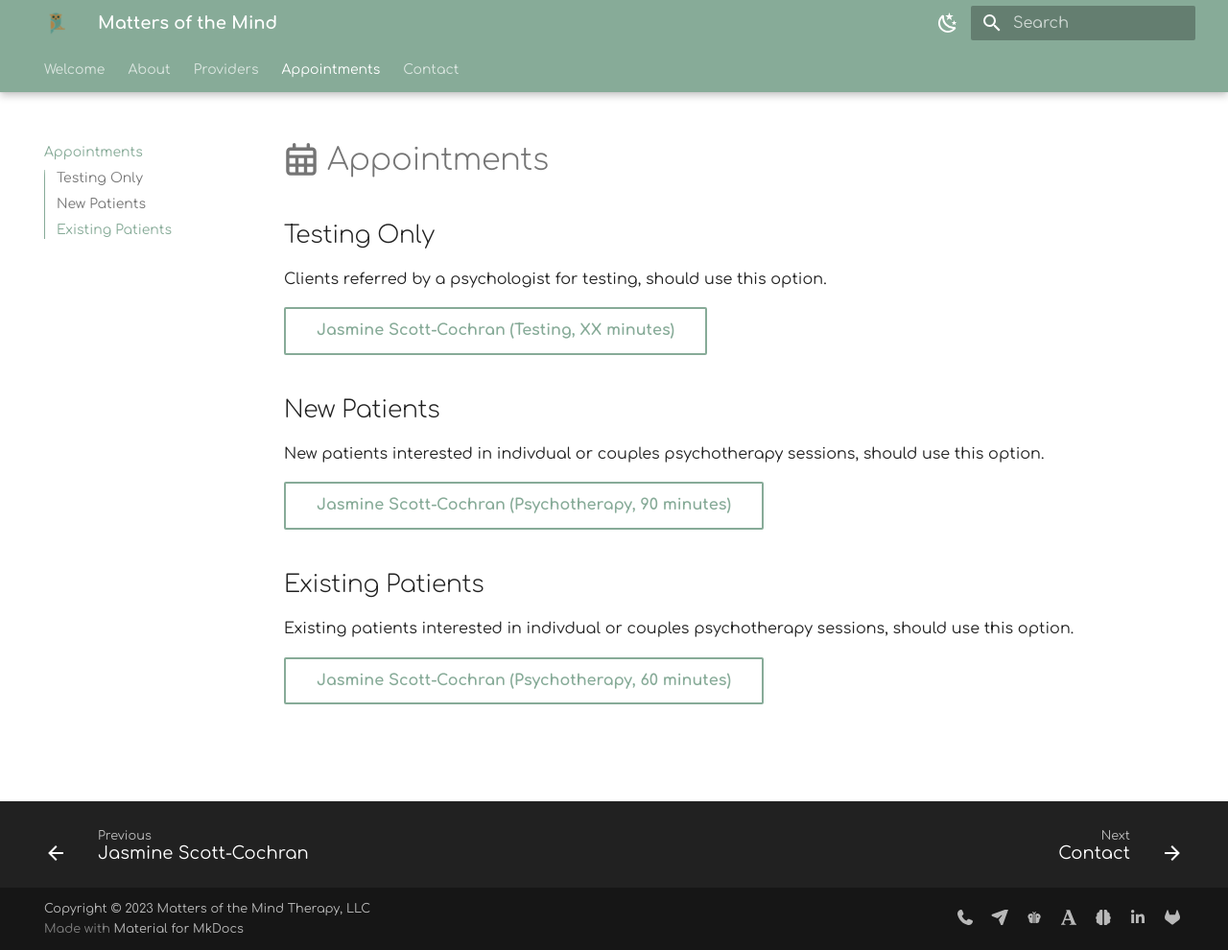
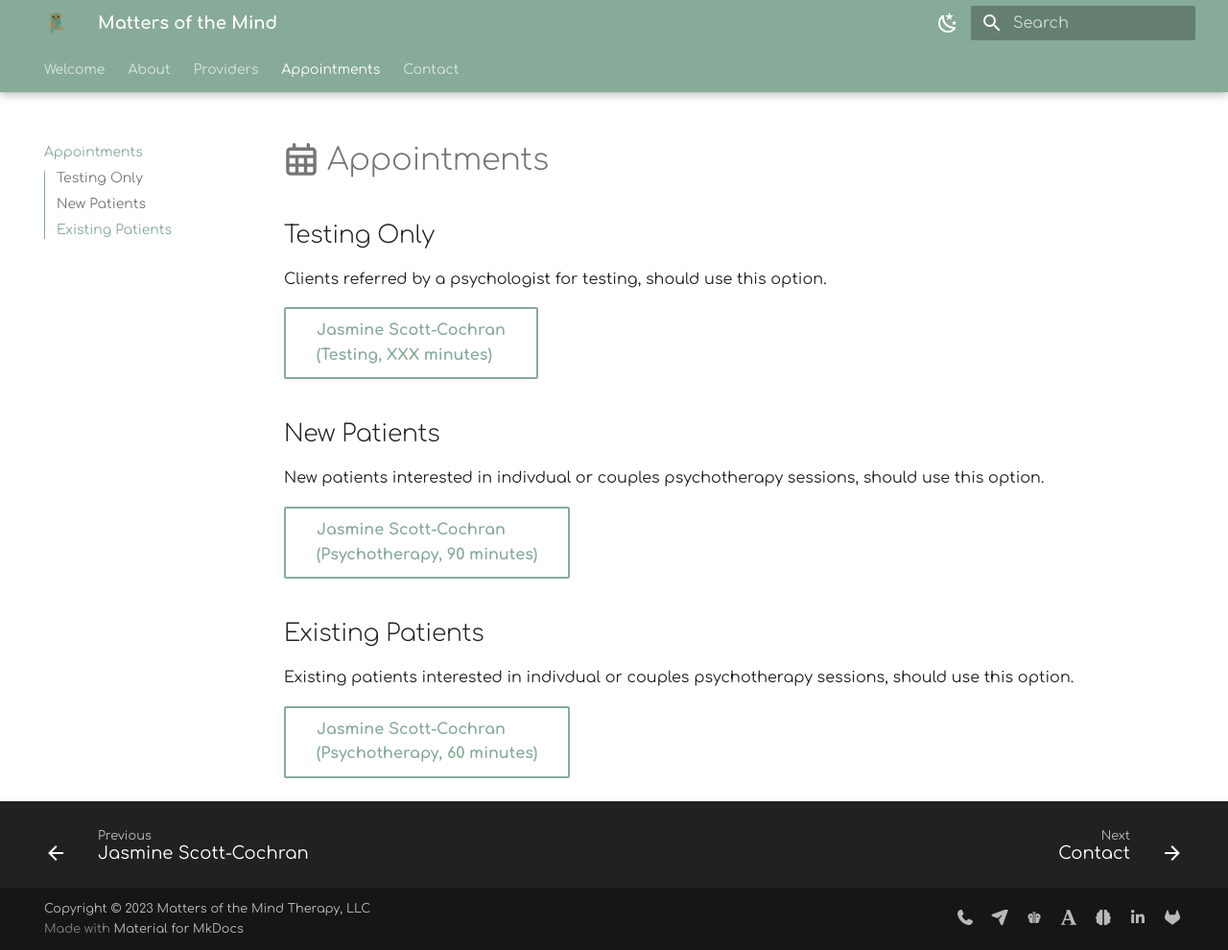
Before and after one commit to motm-therapy/website, an MkDocs documentation site: the page built from docs/appointments.md, in a window 1280 px wide and 990 px high. Shown: the whole window at 96% size. Built offline with MkDocs 1.6.1 and Material for MkDocs 9.7.7, drawn with Linux system fonts in a browser that asks for light colours.

Commit message:
Update appointments.md

```diff
--- a/docs/appointments.md
+++ b/docs/appointments.md
@@ -4,16 +4,16 @@
 
 Clients referred by a psychologist for testing, should use this option.
 
-[Jasmine Scott-Cochran (Testing, XX minutes)](https://google.com){ .md-button }
+[Jasmine Scott-Cochran<br>(Testing, XXX minutes)](https://google.com){ .md-button }
 
 ## New Patients
 
 New patients interested in indivdual or couples psychotherapy sessions, should use this option.
 
-[Jasmine Scott-Cochran (Psychotherapy, 90 minutes)](https://google.com){ .md-button }
+[Jasmine Scott-Cochran<br>(Psychotherapy, 90 minutes)](https://google.com){ .md-button }
 
 ## Existing Patients
 
 Existing patients interested in indivdual or couples psychotherapy sessions, should use this option.
 
-[Jasmine Scott-Cochran (Psychotherapy, 60 minutes)](https://google.com){ .md-button }
+[Jasmine Scott-Cochran<br>(Psychotherapy, 60 minutes)](https://google.com){ .md-button }
```
